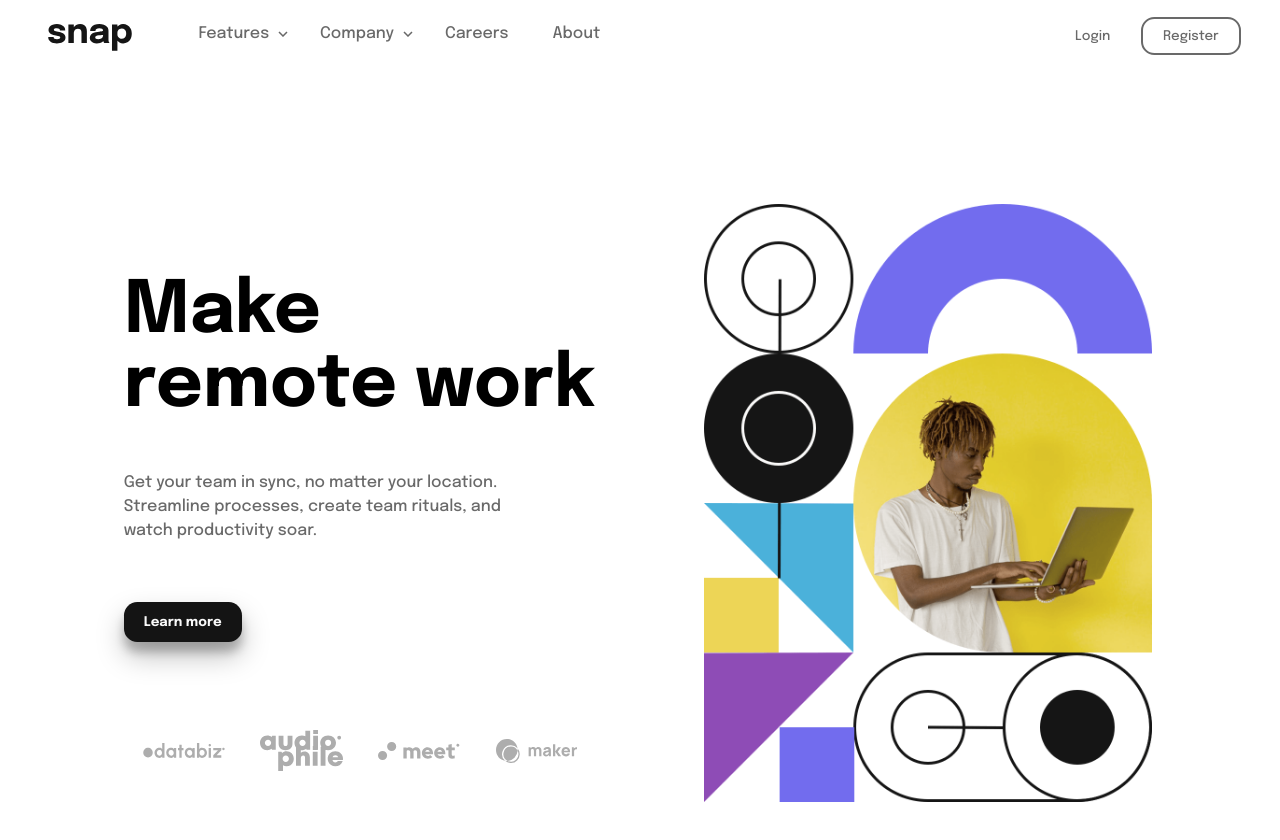
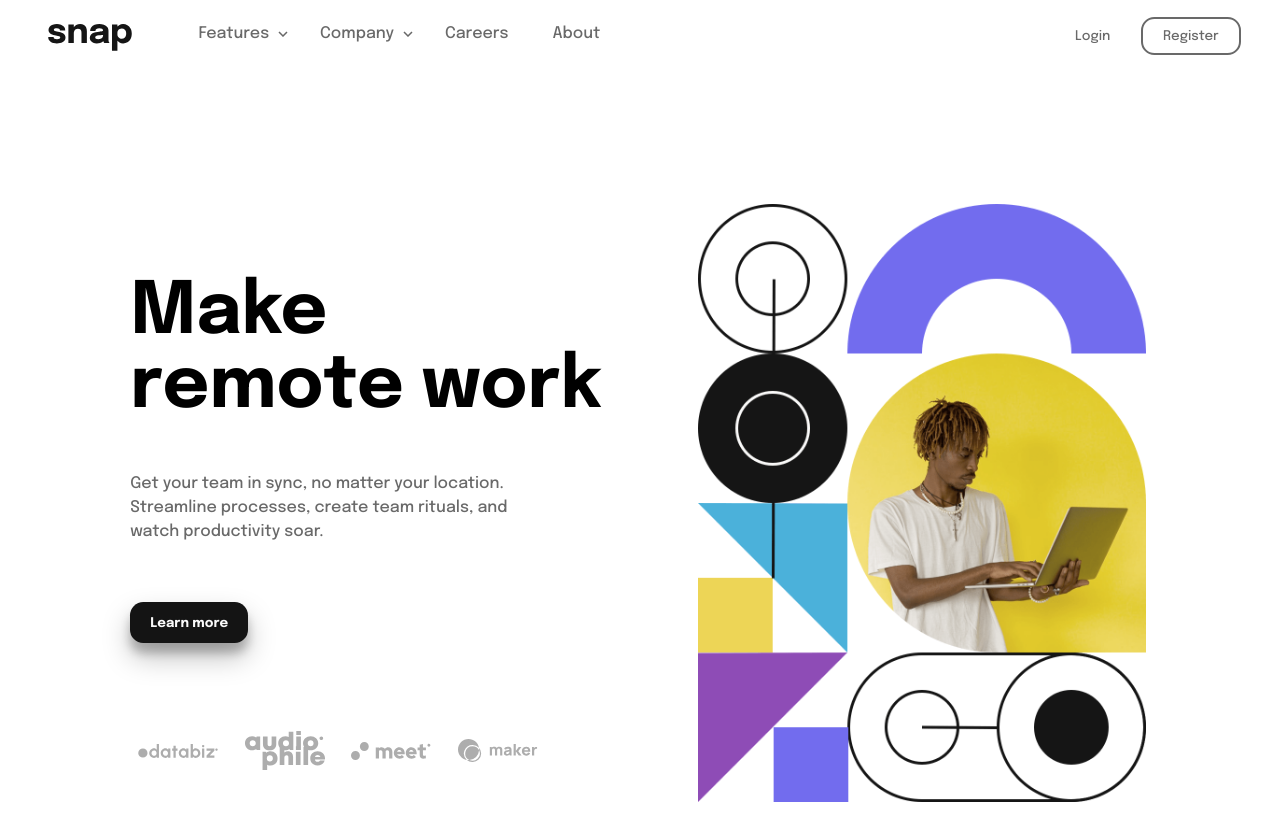
Before and after one commit to vintech05/Intro-section-with-dropdown-navigation, a plain HTML site: page index.html in a window 1280 px wide. Drawn offline with Linux system fonts and the light colour scheme.

Commit message:
fixed hover state & brand position

```diff
--- a/style.css
+++ b/style.css
@@ -213,19 +213,25 @@
         border-radius: 1em;
         font-weight: 700;
         cursor: pointer;
+        transition: all 300ms ease-in;
         box-shadow: rgba(0, 0, 0, 0.25) 0px 14px 28px, rgba(0, 0, 0, 0.22) 0px 10px 10px;
+    }
+
+    .hero-cta button:hover {
+        color: var(--Almost-Black);
+        background-color: transparent;
     }
 
     .brand {
         display: flex;
-        gap: 1em;
+        gap: .15em;
         width: 100%;
     }
 
     .brand img {
         object-fit: contain;
         margin-block: 2em;
-        margin-left: 1.2rem;
+        margin-left: 1.5em;
         width: 17%;
     }
 
@@ -341,6 +347,7 @@
 
         .brand {
             padding-top: 2em;
+            margin-left: -1em;
         }
 
         .nav-item-cta {
```
